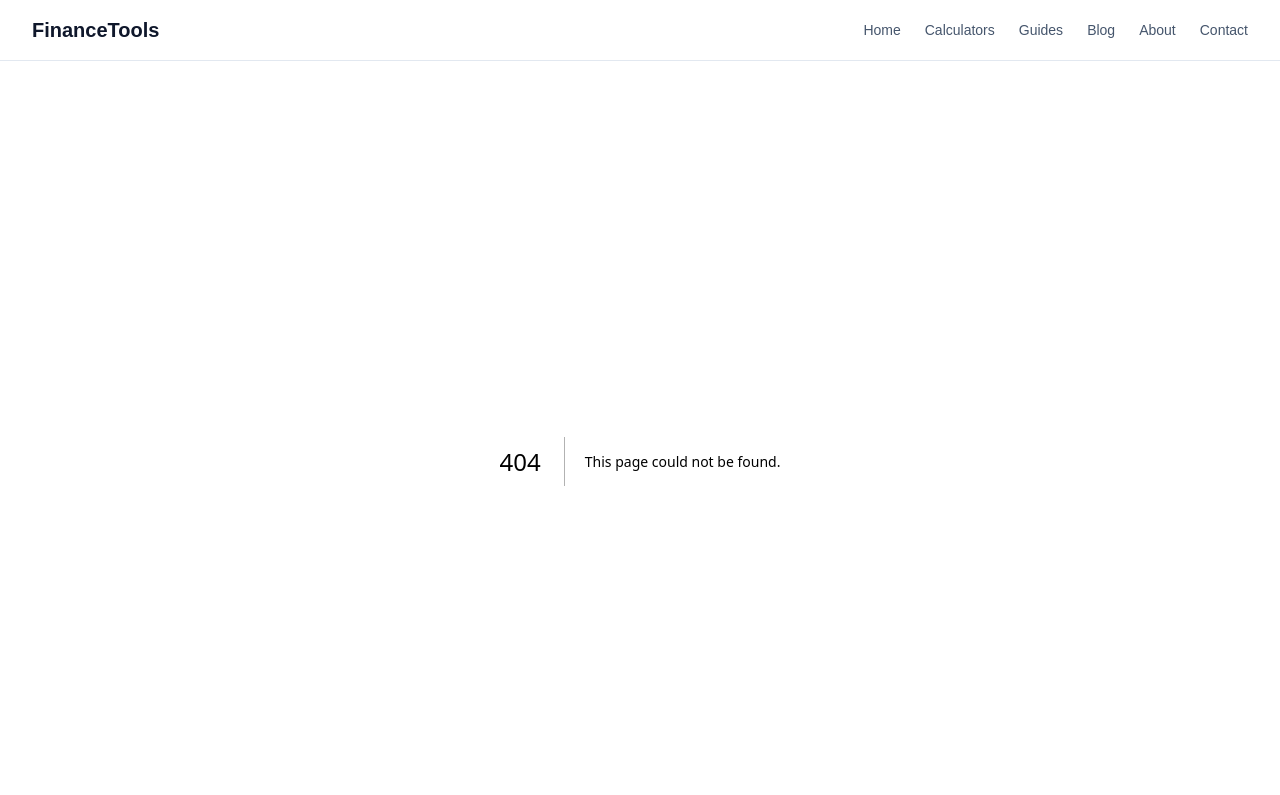
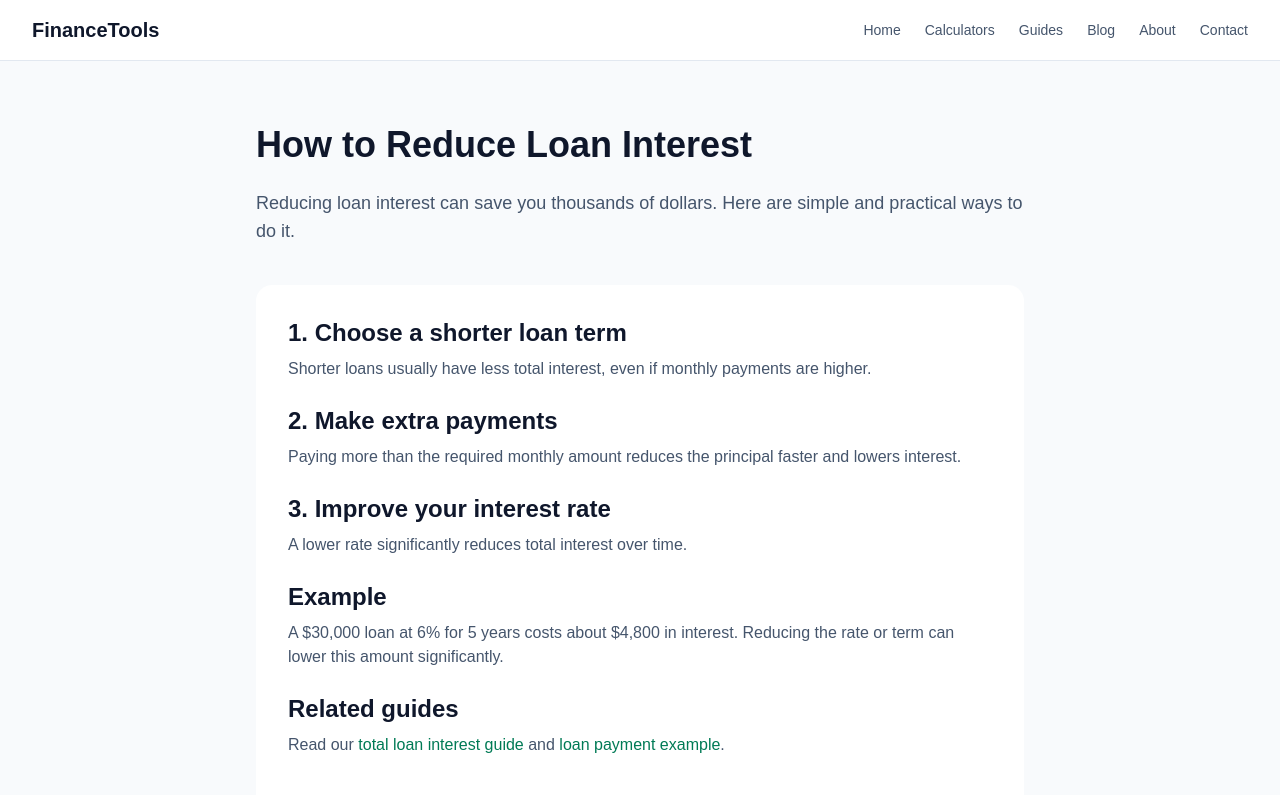
Before and after one commit to alameersam/finance-tools, a Next.js app: page /guides/how-to-reduce-loan-interest in a window 1280 px wide. Before the commit this address had no page. Shown: the top 795 px of the page. Built offline with nearby package versions, Linux system fonts and the light colour scheme.

Commit message:
add reduce loan interest article

```diff
--- /dev/null
+++ b/app/guides/how-to-reduce-loan-interest/page.tsx
@@ -0,0 +1,77 @@
+import type { Metadata } from "next";
+
+export const metadata: Metadata = {
+  title: "How to Reduce Loan Interest (Simple Strategies)",
+  description:
+    "Learn practical ways to reduce the total interest you pay on a loan with simple examples.",
+};
+
+export default function ReduceLoanInterestPage() {
+  return (
+    <main className="min-h-screen bg-slate-50 px-6 py-16 text-slate-900">
+      <article className="mx-auto max-w-3xl">
+        <h1 className="text-4xl font-bold">
+          How to Reduce Loan Interest
+        </h1>
+
+        <p className="mt-6 text-lg text-slate-600">
+          Reducing loan interest can save you thousands of dollars. Here are simple and practical ways to do it.
+        </p>
+
+        <section className="mt-10 space-y-6 bg-white p-8 rounded-2xl">
+
+          <div>
+            <h2 className="text-2xl font-semibold">1. Choose a shorter loan term</h2>
+            <p className="mt-2 text-slate-600">
+              Shorter loans usually have less total interest, even if monthly payments are higher.
+            </p>
+          </div>
+
+          <div>
+            <h2 className="text-2xl font-semibold">2. Make extra payments</h2>
+            <p className="mt-2 text-slate-600">
+              Paying more than the required monthly amount reduces the principal faster and lowers interest.
+            </p>
+          </div>
+
+          <div>
+            <h2 className="text-2xl font-semibold">3. Improve your interest rate</h2>
+            <p className="mt-2 text-slate-600">
+              A lower rate significantly reduces total interest over time.
+            </p>
+          </div>
+
+          <div>
+            <h2 className="text-2xl font-semibold">Example</h2>
+            <p className="mt-2 text-slate-600">
+              A $30,000 loan at 6% for 5 years costs about $4,800 in interest. Reducing the rate or term can lower this amount significantly.
+            </p>
+          </div>
+
+          <div>
+            <h2 className="text-2xl font-semibold">Related guides</h2>
+            <p className="mt-2 text-slate-600">
+              Read our{" "}
+              <a href="/guides/how-much-interest-will-i-pay-on-a-loan" className="text-emerald-700 hover:underline">
+                total loan interest guide
+              </a>{" "}
+              and{" "}
+              <a href="/guides/loan-payment-example" className="text-emerald-700 hover:underline">
+                loan payment example
+              </a>
+              .
+            </p>
+          </div>
+
+          <a
+            href="/loan-calculator"
+            className="inline-block mt-4 bg-black text-white px-5 py-3 rounded-lg"
+          >
+            Open Loan Calculator
+          </a>
+
+        </section>
+      </article>
+    </main>
+  );
+}
--- a/app/guides/page.tsx
+++ b/app/guides/page.tsx
@@ -143,6 +143,12 @@ const guides = [
   href: "/guides/how-much-interest-will-i-pay-on-a-loan",
   category: "Loans",
 },
+{
+  title: "How to Reduce Loan Interest",
+  description: "Simple strategies to lower your loan interest.",
+  href: "/guides/how-to-reduce-loan-interest",
+  category: "Loans",
+},
 ];
 
 export default function GuidesPage() {
```
